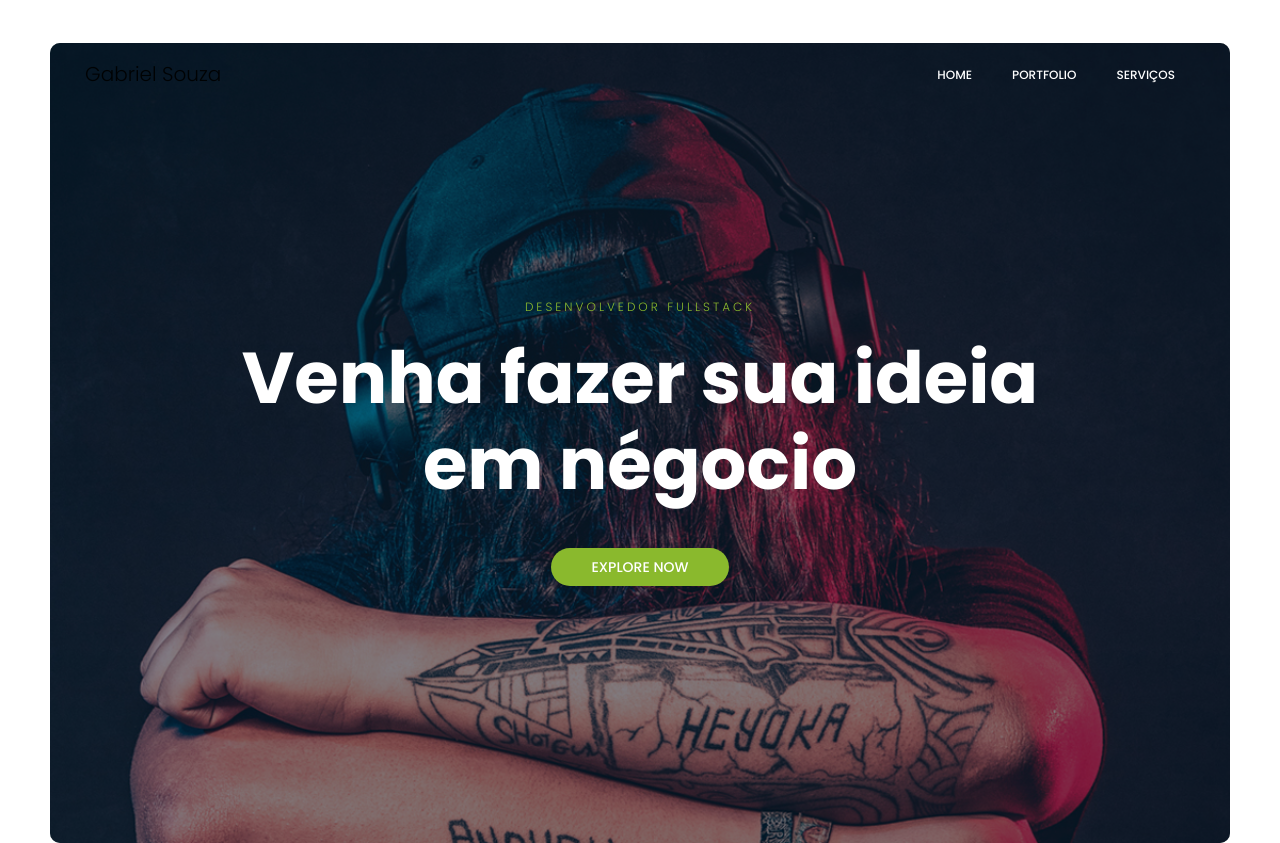
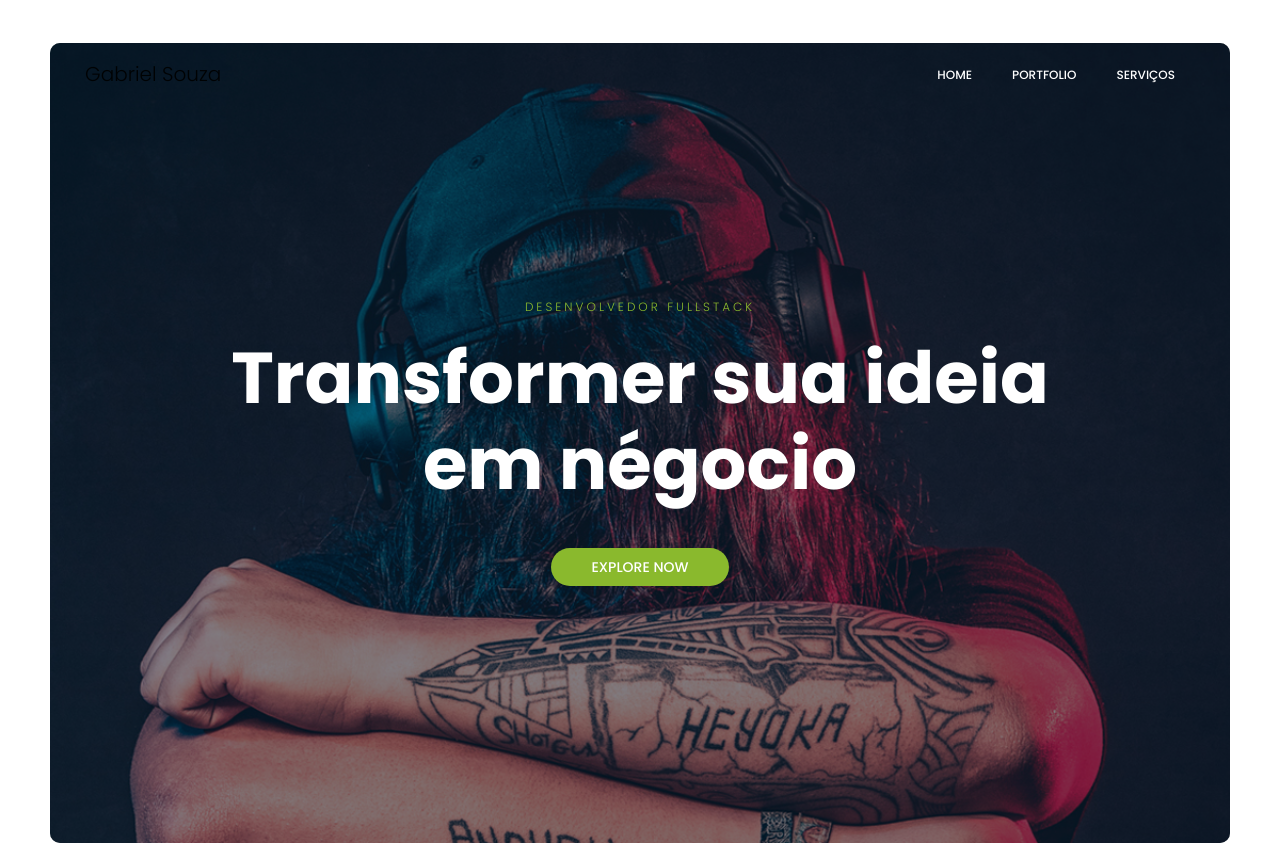
Before and after one commit to gabrielsouza1/gabrielsouza1.github.io, a plain HTML site: page index.html in a window 1280 px wide. Shown: the top 843 px of the page. Drawn offline with nearby package versions, Linux system fonts and the light colour scheme.

Commit message:
Update index.html

```diff
--- a/index.html
+++ b/index.html
@@ -63,7 +63,7 @@
 							<div class="banner-content col-lg-10">
 								<h5 class="text-uppercase">Desenvolvedor FUllStack</h5>
 								<h1>
-									Venha fazer sua ideia em négocio
+									Transformer sua ideia em négocio
 								</h1>
 								<a href="#" class="primary-btn text-uppercase">Explore Now</a>
 							</div>
```
